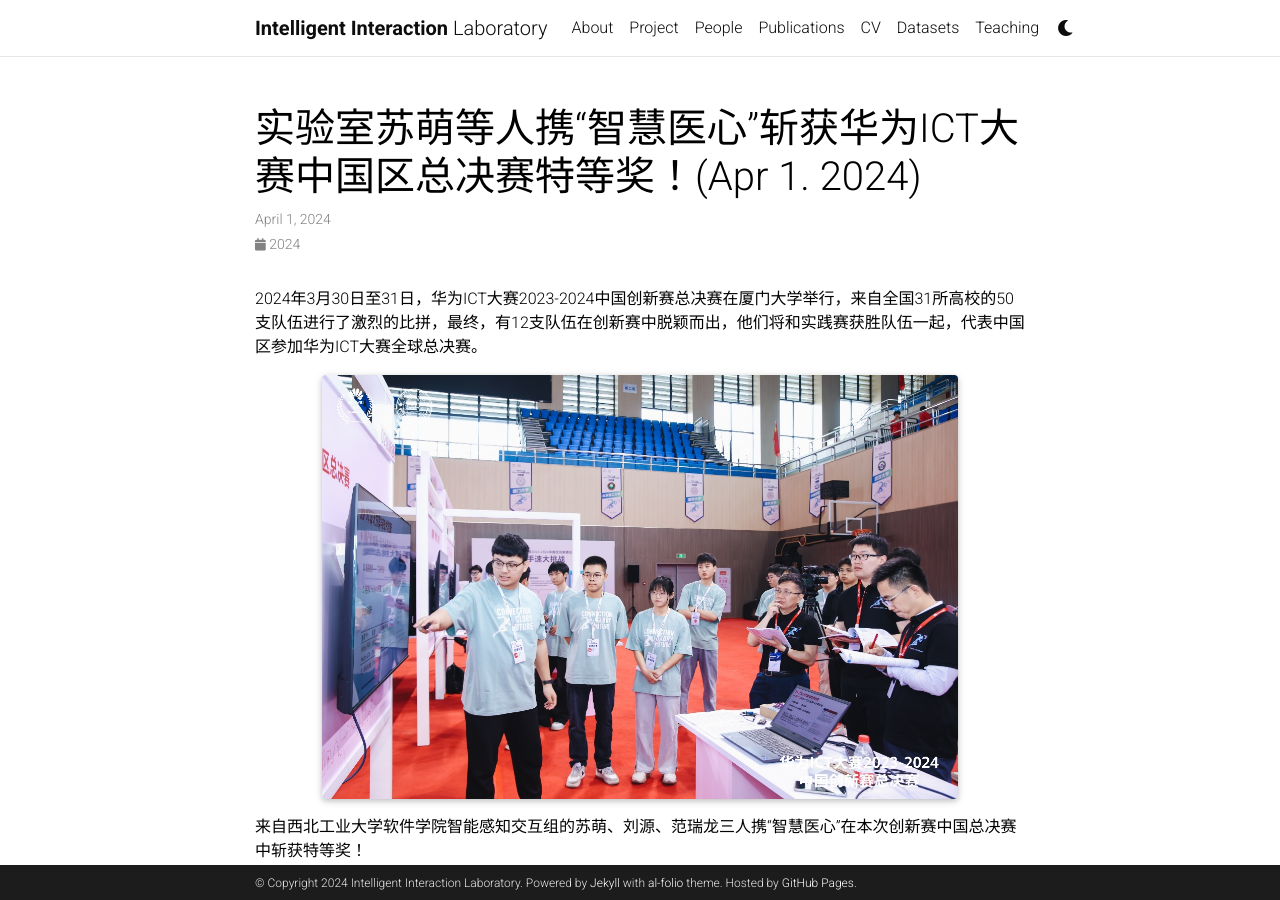
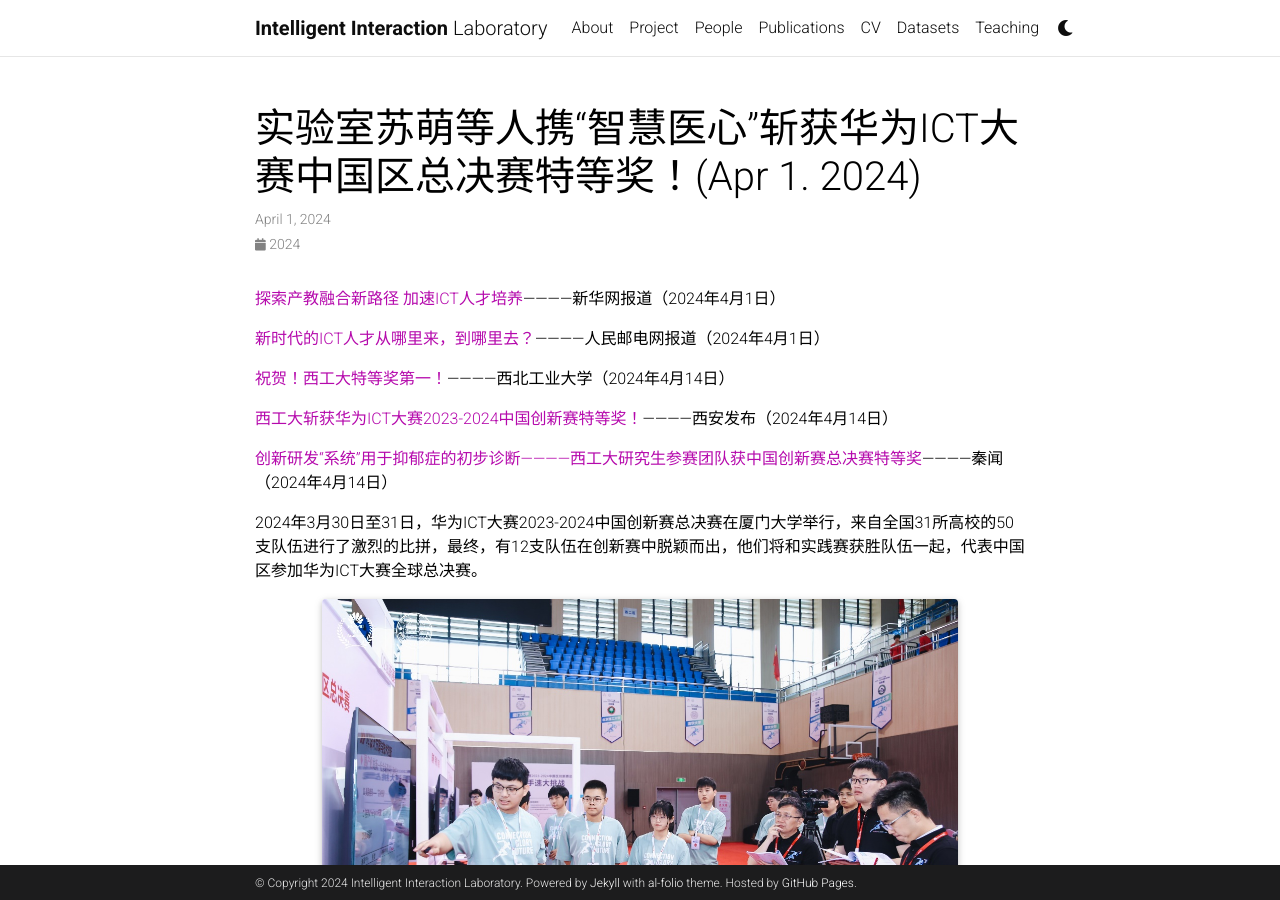
Before and after one commit to IntelligentInteractiveLab/intelligentinteractivelab.github.io, a Jekyll site: the page built from _news/announcement_19.md, in a window 1280 px wide and 900 px high. Built offline with Jekyll 4.4.1, drawn with Linux system fonts in a browser that asks for light colours; full-size pictures stand in for the smaller copies a plugin makes; comment, search, counter and statistics services are not loaded; a style sheet for code colours, icons or effects is not loaded; some of the changed text lies outside the part shown.

Commit message:
更新了4.1日的新闻

```diff
--- a/_news/announcement_19.md
+++ b/_news/announcement_19.md
@@ -6,10 +6,17 @@ inline: false
 related_posts: false
 ---
 
+<a href="http://www.news.cn/info/20240401/6d67bf8840f14e6f8442dd2f76388d26/c.html">探索产教融合新路径 加速ICT人才培养</a>————新华网报道（2024年4月1日）
 
+<a href="https://mp.weixin.qq.com/s/og_oKyFoP8yEfpYWGRAIWQ">新时代的ICT人才从哪里来，到哪里去？</a>————人民邮电网报道（2024年4月1日）
+
+<a href="https://mp.weixin.qq.com/s/og_oKyFoP8yEfpYWGRAIWQ">祝贺！西工大特等奖第一！</a>————西北工业大学（2024年4月14日）
+
+<a href="https://mp.weixin.qq.com/s/og_oKyFoP8yEfpYWGRAIWQ">西工大斩获华为ICT大赛2023-2024中国创新赛特等奖！</a>————西安发布（2024年4月14日）
+
+<a href="https://qinwen.sanqin.com/app/template/displayTemplate/news/newsDetail/5551/10654267.html">创新研发“系统”用于抑郁症的初步诊断————西工大研究生参赛团队获中国创新赛总决赛特等奖</a>————秦闻（2024年4月14日）
 
 2024年3月30日至31日，华为ICT大赛2023-2024中国创新赛总决赛在厦门大学举行，来自全国31所高校的50支队伍进行了激烈的比拼，最终，有12支队伍在创新赛中脱颖而出，他们将和实践赛获胜队伍一起，代表中国区参加华为ICT大赛全球总决赛。
-
 
 <div class="row justify-content-sm-center">
     <div class="col-sm-10 mt-3 mt-md-0">
```
Also changed, not shown: other parts of _news/announcement_19.md (+0 -4 lines), _news/announcement_18.md (+1 -1 lines).
